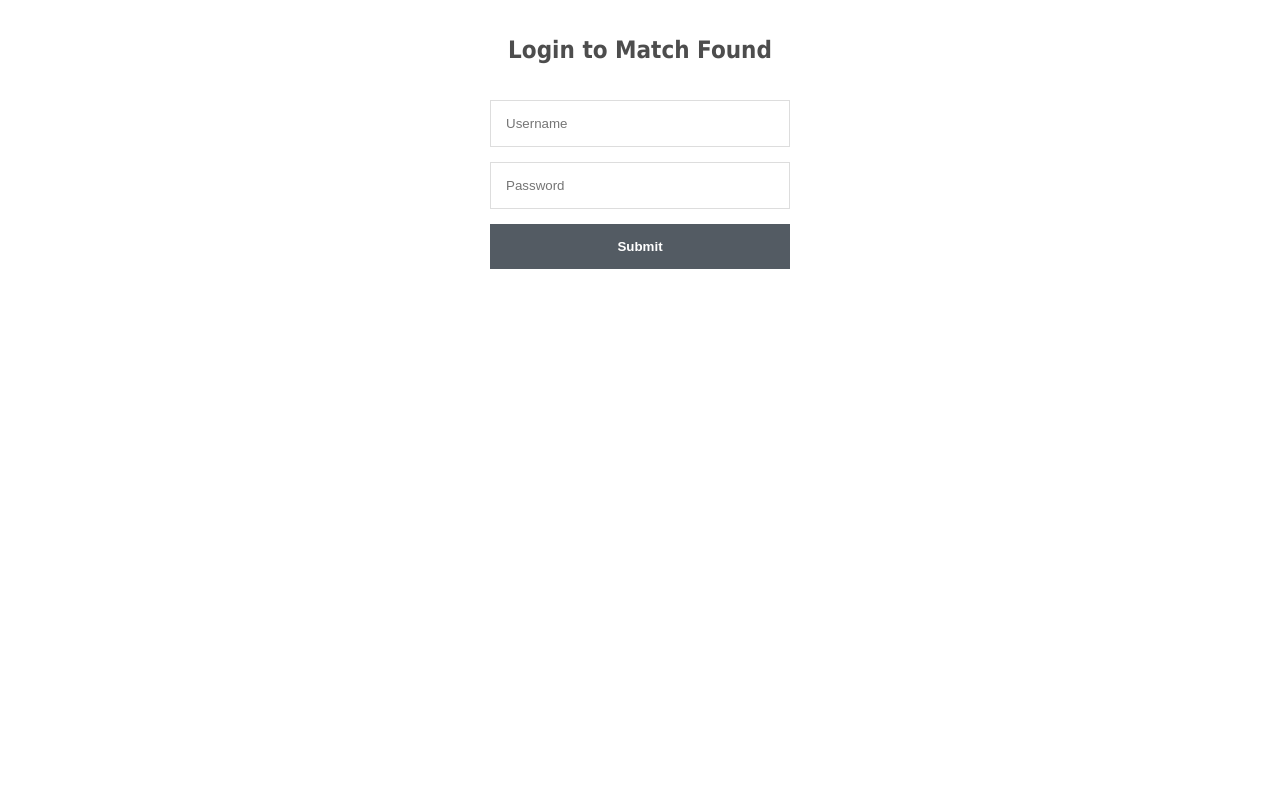
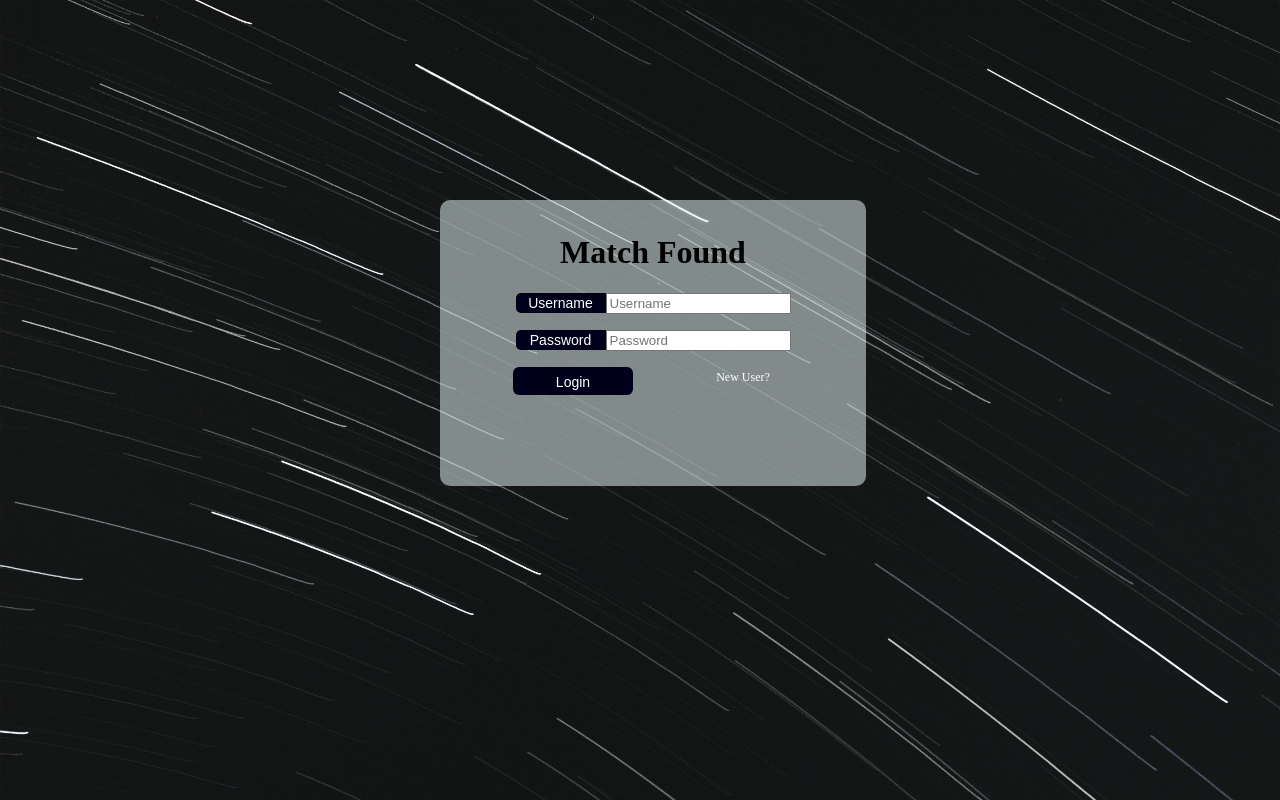
Before and after one commit to dillonl33/chat-app, a website: page public/index.html in a window 1280 px wide. Drawn offline with Linux system fonts and the light colour scheme.

Commit message:
v 1.0 login front end change

```diff
--- a/public/index.html
+++ b/public/index.html
@@ -1,48 +1,118 @@
 <!DOCTYPE html>
-<html>
+<html lang="en">
 <head>
-		<meta charset="utf-8">
-		<title>Match Found</title>
+    <meta charset="UTF-8">
+    <title>Login Page</title>
+
     <style>
-		.login-form {
-			width: 300px;
-			margin: 0 auto;
-			font-family: Tahoma, Geneva, sans-serif;
+		body{
+    background-image: url(image/background-image.jpg);
+    background-size: 100%;
+    background-repeat: no-repeat;
 }
-		.login-form h1 {
+
+#login_frame{
+    width: 400px;
+    height: 260px;
+    padding: 13px;
+
+    position: absolute;
+    left: 50%;
+    top: 50%;
+    margin-left: -200px;
+    margin-top: -200px;
+
+    background-color: rgba(240, 255, 255 ,0.5);
+
+    border-radius: 10px;
     text-align: center;
-			color: #4d4d4d;
-			font-size: 24px;
-			padding: 20px 0 20px 0;
 }
-		.login-form input[type="password"],
-		.login-form input[type="text"] {
-			width: 100%;
-			padding: 15px;
-			border: 1px solid #dddddd;
-			margin-bottom: 15px;
-			box-sizing:border-box;
+
+
+form p > * {
+    display: inline-block;
+    vertical-align: middle;
 }
-		.login-form input[type="submit"] {
-			width: 100%;
-			padding: 15px;
-			background-color: #535b63;
+
+
+
+.lable_input{
+    font-size: 14px;
+    font-family: Arial, Helvetica, sans-serif;
+
+    width: 90px;
+    height: 20px;
+    line-height: 20px;
+    text-align: center;
+
+    color: white;
+    background-color: #00001a;
+    border-top-left-radius: 5px;
+    border-bottom-left-radius: 5px;
+
+}
+
+
+.text_filed{
+    width: 278px;
+    height: 55px;
+    border-top-left-radius: 5px;
+    border-bottom-right-radius: 5px;
     border: 0;
-			box-sizing: border-box;
-			cursor: pointer;
-			font-weight: bold;
-			color: #ffffff;
+
 }
+
+#btn_login{
+    font-size: 14px;
+    font-family: Arial, Helvetica, sans-serif;
+
+    width: 120px;
+    height:28px;
+    line-height: 28px;
+    text-align: center;
+
+    color: white;
+    background-color: #00001a;
+    border-radius: 6px;
+    border: 0;
+
+    float: left;
+
+}
+
+.login-links {
+    font-size: 12px;
+    color: white;
+    text-decoration: none;
+}
+
+.login-links:hover {
+    color: blue;
+    text-decoration: underline;
+}
+#login_control{
+    margin-left: 60px;
+}
+
+
 		</style>
 </head>
+
 <body>
-		<div class="login-form">
-			<h1>Login to Match Found</h1>
-			<form action="auth2" method="POST">
-				<input type="text" name="username" placeholder="Username" required>
-				<input type="password" name="password" placeholder="Password" required>
-				<input type="submit">
+    <div id = "login_frame">
+
+        <h1>Match Found</h1>
+        <form method="post" action="auth2">
+            <p><lable class="lable_input">Username</lable><input type="text" id="username" class="text_field"  name="username" placeholder="Username" required/></p>
+            <p><lable class="lable_input">Password</lable><input type="password" id="password" class="text_field" name="password" placeholder="Password" required/></p>
+
+            <div id = "login_control">
+                <input type="submit" id="btn_login" value="Login"/>
+                <a class="login-links" id ="new_user" href="create_profile.html">New User?</a>
+            </div>
+
         </form>
+
     </div>
 </body>
 </html>
```
Lines whose indentation alone changed are shown as unchanged.
